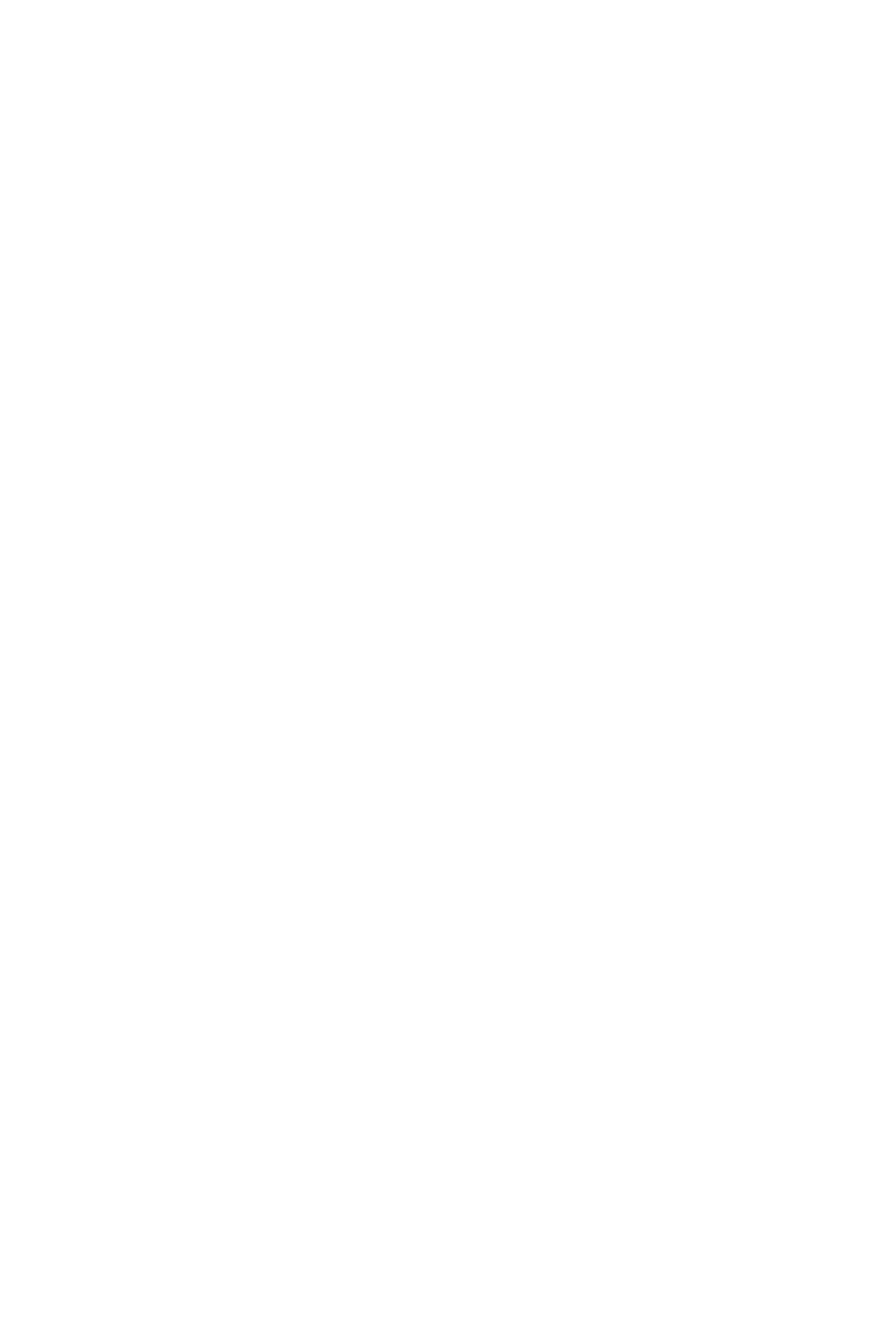
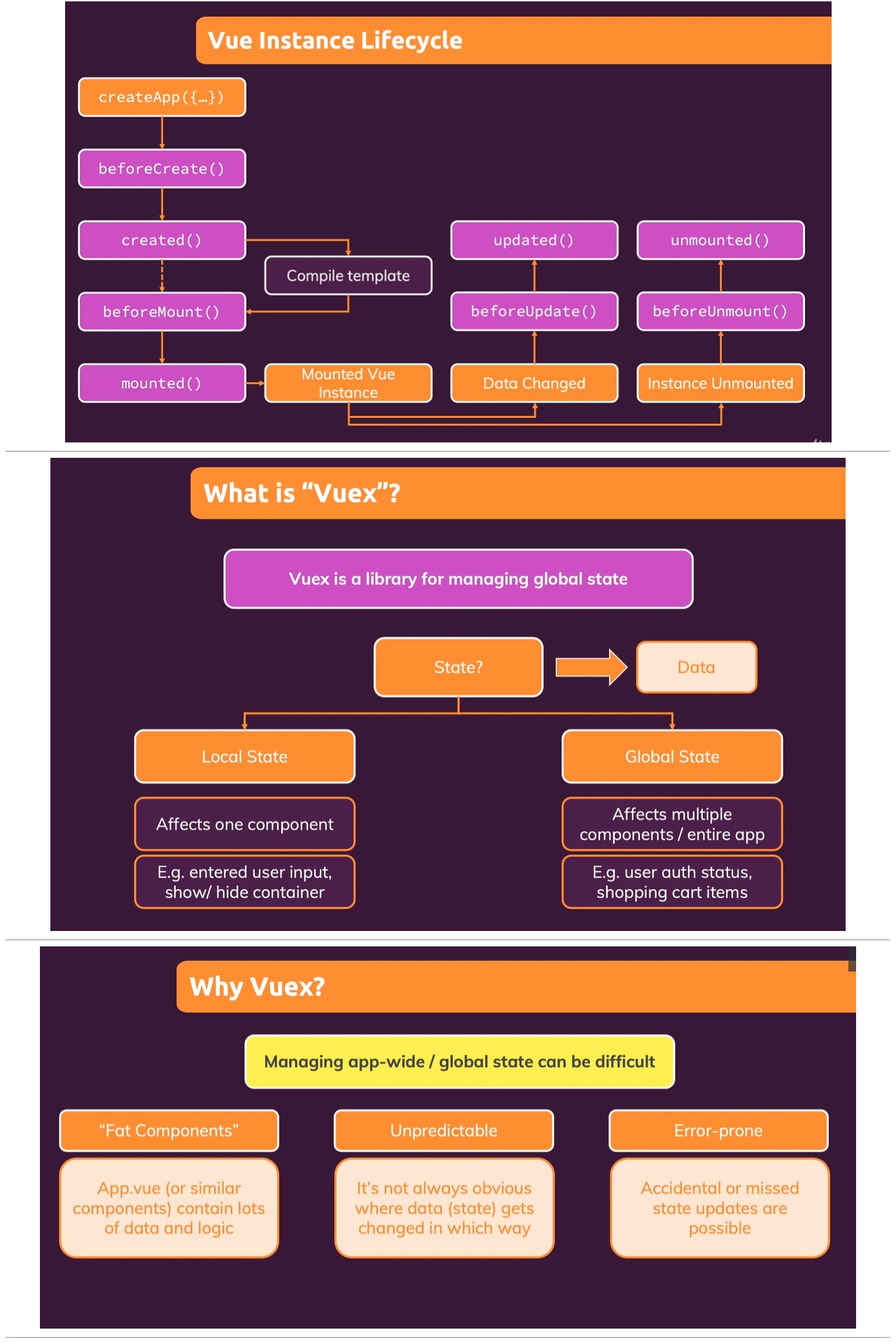
Before and after one commit to dtarqui/vue3-basics, a Vue app: page /about in a window 1280 px wide. Shown: the part 849-2769 px from the top of the page at 70% size. Before the commit the page ends 800 px from the top, so only its background shows below. Built offline with nearby package versions, Linux system fonts and the light colour scheme.

Commit message:
about page with images

```diff
--- a/src/views/About.vue
+++ b/src/views/About.vue
@@ -1,11 +1,25 @@
 <template>
   <div class="about">
     <h1>This is an about page</h1>
+    <div v-for="(image, index) in images" :key="index">
+      <img :src="image" heigth="700px" widgth="700px" />
+      <hr />
+    </div>
   </div>
 </template>
 
 <script>
-export default {};
+export default {
+  data: () => ({
+    images: [
+      require("../assets/Animation.jpg"),
+      require("../assets/Lifecycle.jpg"),
+      require("../assets/Vuex_0.jpg"),
+      require("../assets/Vuex_1.jpg"),
+      require("../assets/Vuex_2.jpg"),
+    ],
+  }),
+};
 </script>
 
 <style>
```
Also changed, not shown: src/assets/Animation.jpg (added), 1 other file (tests, documents, lock files or other folders).
